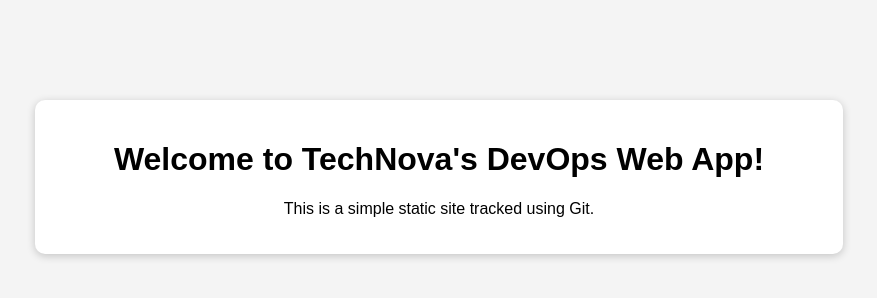
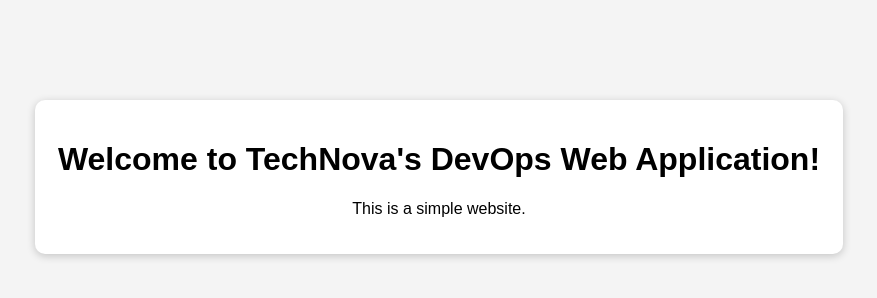
Before and after one commit to Sahil3908/my-website, a plain HTML site: page index.html in a window 1280 px wide. Shown: the whole page, without its empty margins (201-1078 px from the left). Drawn offline with Linux system fonts and the light colour scheme.

Commit message:
Updated content in index.html

```diff
--- a/index.html
+++ b/index.html
@@ -7,8 +7,8 @@
 </head>
 <body>
   <div class="container">
-    <h1>Welcome to TechNova's DevOps Web App!</h1>
-    <p>This is a simple static site tracked using Git.</p>
+    <h1>Welcome to TechNova's DevOps Web Application!</h1>
+    <p>This is a simple website.</p>
   </div>
 </body>
 </html>
```
